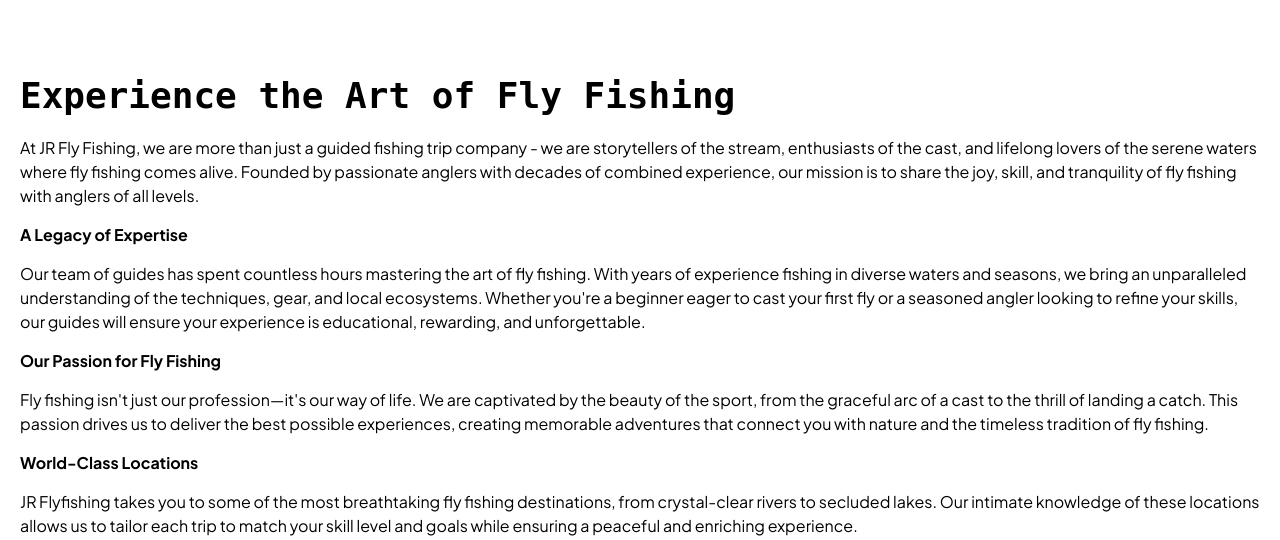
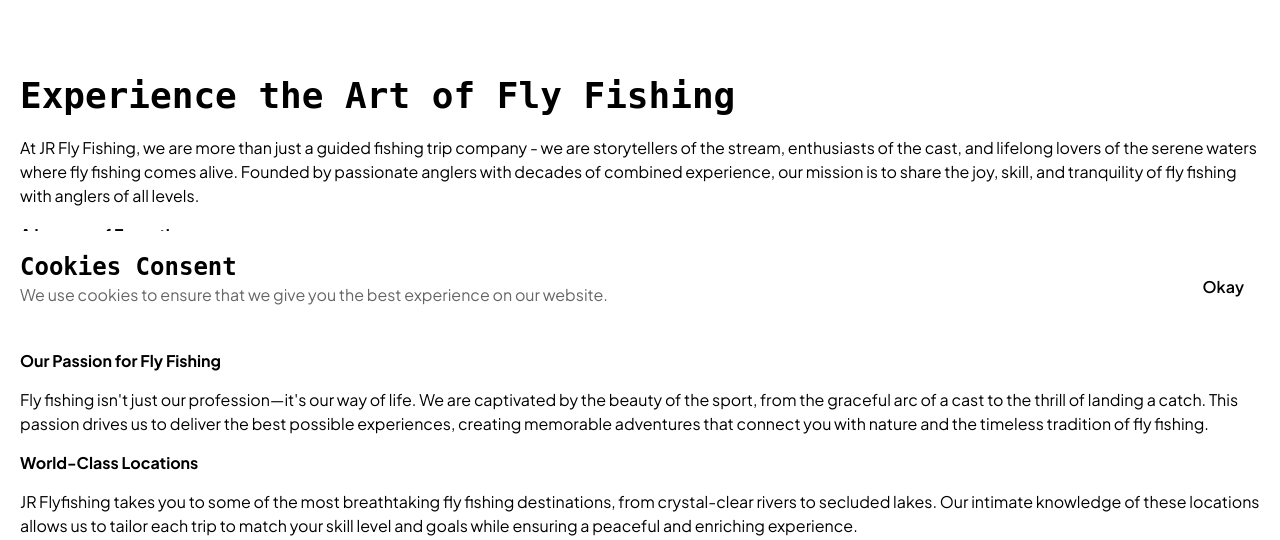
Before and after one commit to JaimieHemmings/jrflyfishing, a Django app: page /about/ in a window 1280 px wide. Shown: the part 458-998 px from the top of the page. Run offline with Django 4.2, Linux system fonts and the light colour scheme; some libraries are stand-ins or nearby versions; some web fonts are replaced.

Commit message:
add: gtag

```diff
--- a/jrflyfishing/settings.py
+++ b/jrflyfishing/settings.py
@@ -13,7 +13,7 @@
 SECRET_KEY =  os.environ.get("SECRET_KEY", 'django-insecure-k5exwfb-#iy)f7sfh#o#m(m*=p$yhsi)zs4f4fnjw1+@^ow%r!')
 
 # SECURITY WARNING: don't run with debug turned on in production!
-DEBUG = True
+DEBUG = False
 
 ALLOWED_HOSTS = [
     "https://jrflyfishing-729c2f10b107.herokuapp.com",
--- /dev/null
+++ b/static/js/cookies-consent.js
@@ -0,0 +1,50 @@
+function allConsentGranted() {
+  gtag('consent', 'update', {
+    'ad_user_data': 'granted',
+    'ad_personalization': 'granted',
+    'ad_storage': 'granted',
+    'analytics_storage': 'granted'
+  });
+}
+
+function setCookie(cname, cvalue, exdays) {
+  const d = new Date();
+  d.setTime(d.getTime() + (exdays * 24 * 60 * 60 * 1000));
+  let expires = "expires="+d.toUTCString();
+  document.cookie = cname + "=" + cvalue + ";" + expires + ";path=/";
+}
+
+function getCookie(cname) {
+  let name = cname + "=";
+  let decodedCookie = decodeURIComponent(document.cookie);
+  let ca = decodedCookie.split(';');
+  for(let i = 0; i <ca.length; i++) {
+    let c = ca[i];
+    while (c.charAt(0) == ' ') {
+      c = c.substring(1);
+    }
+    if (c.indexOf(name) == 0) {
+      return c.substring(name.length, c.length);
+    }
+  }
+  return "";
+}
+
+document.addEventListener('DOMContentLoaded', function() {
+  // Cookies Consent
+  let gaCookie = getCookie("cookie-consent");
+  if (gaCookie != "") {
+    allConsentGranted();
+    return;
+  } else {
+    document.getElementById("cookie-consent").classList.remove("hidden");
+    // If the user clicks the consent button then remove the class show from the cookie consent div
+    document.getElementById("accept-cookies").addEventListener("click", function() {
+      document.getElementById("cookie-consent").classList.add("hidden");
+      // then add a cookie to the user session to remember that the user has consented
+      setCookie("cookie-consent", "true", 365);
+      allConsentGranted();
+    });
+    return;
+  }
+});
--- a/templates/base.html
+++ b/templates/base.html
@@ -29,6 +29,20 @@
   {% endblock %}
 
   {% block core_js %}
+  <script async src="https://www.googletagmanager.com/gtag/js?id=G-4JLQ18T8FV"></script>
+  <script>
+    window.dataLayer = window.dataLayer || [];
+    function gtag(){dataLayer.push(arguments);}
+    gtag('consent', 'default', {
+      'ad_user_data': 'denied',
+      'ad_personalization': 'denied',
+      'ad_storage': 'denied',
+      'analytics_storage': 'denied',
+      'wait_for_update': 500,
+    });
+    gtag('js', new Date());
+    gtag('config', 'G-4JLQ18T8FV');
+  </script>
   <script src="{% static 'js/nav.js' %}"></script>
   {% endblock %}
 
@@ -48,8 +62,20 @@
   {% endblock %}
 
   {% include 'partials/footer.html' %}
+  <div class="ga-consent-banner fixed bottom-0 z-50 w-full bg-white p-5 hidden" id="cookie-consent">
+    <div class="container mx-auto flex flex-row justify-between">
+      <div class="">
+        <h2 class="inter text-2xl font-semibold">Cookies Consent</h2>
+        <p class="inter opacity-[0.6]">We use cookies to ensure that we give you the best experience on our website.</p>
+      </div>
+      <div class="flex justify-center flex-col">
+        <button class="bg-primary px-4 py-2 rounded-md inter font-semibold hover:opacity-[0.6]" id="accept-cookies">Okay</button>
+      </div>
+    </div>
+  </div>
 
   {% block postload_js %}
+  <script src="{% static 'js/cookies-consent.js' %}"></script>
   {% endblock %}
 </body>
 </html>
--- a/templates/partials/footer.html
+++ b/templates/partials/footer.html
@@ -45,3 +45,4 @@
   <div class="container mx-auto">
     <p class="text-center">&copy; 2024 JR Fly Fishing. All Rights Reserved.</p>
   </div>
+</section>
--- a/theme/static/css/dist/styles.css
+++ b/theme/static/css/dist/styles.css
@@ -823,6 +823,10 @@
   position: sticky;
 }
 
+.bottom-0 {
+  bottom: 0px;
+}
+
 .left-0 {
   left: 0px;
 }
@@ -845,6 +849,10 @@
 
 .z-30 {
   z-index: 30;
+}
+
+.z-50 {
+  z-index: 50;
 }
 
 .m-auto {
@@ -1061,11 +1069,6 @@
   gap: 2rem;
 }
 
-.gap-x-4 {
-  -moz-column-gap: 1rem;
-       column-gap: 1rem;
-}
-
 .overflow-hidden {
   overflow: hidden;
 }
@@ -1074,8 +1077,16 @@
   border-radius: 0.25rem;
 }
 
+.rounded-3xl {
+  border-radius: 1.5rem;
+}
+
 .rounded-full {
   border-radius: 9999px;
+}
+
+.rounded-md {
+  border-radius: 0.375rem;
 }
 
 .rounded-xl {
@@ -1089,6 +1100,11 @@
 .bg-gray-50 {
   --tw-bg-opacity: 1;
   background-color: rgb(249 250 251 / var(--tw-bg-opacity));
+}
+
+.bg-white {
+  --tw-bg-opacity: 1;
+  background-color: rgb(255 255 255 / var(--tw-bg-opacity));
 }
 
 .object-cover {
@@ -1138,6 +1154,11 @@
   padding-bottom: 1rem;
 }
 
+.py-5 {
+  padding-top: 1.25rem;
+  padding-bottom: 1.25rem;
+}
+
 .py-\[3rem\] {
   padding-top: 3rem;
   padding-bottom: 3rem;
@@ -1146,11 +1167,6 @@
 .py-\[5rem\] {
   padding-top: 5rem;
   padding-bottom: 5rem;
-}
-
-.py-5 {
-  padding-top: 1.25rem;
-  padding-bottom: 1.25rem;
 }
 
 .pb-0 {
@@ -1280,6 +1296,10 @@
   color: rgb(255 255 255 / var(--tw-text-opacity));
 }
 
+.opacity-\[0\.6\] {
+  opacity: 0.6;
+}
+
 .outline {
   outline-style: solid;
 }
@@ -1305,6 +1325,10 @@
 .hover\:bg-white:hover {
   --tw-bg-opacity: 1;
   background-color: rgb(255 255 255 / var(--tw-bg-opacity));
+}
+
+.hover\:opacity-\[0\.6\]:hover {
+  opacity: 0.6;
 }
 
 .hover\:drop-shadow:hover {
@@ -1367,10 +1391,6 @@
     flex-direction: column;
   }
 
-  .md\:flex-wrap {
-    flex-wrap: wrap;
-  }
-
   .md\:py-\[5rem\] {
     padding-top: 5rem;
     padding-bottom: 5rem;
```
